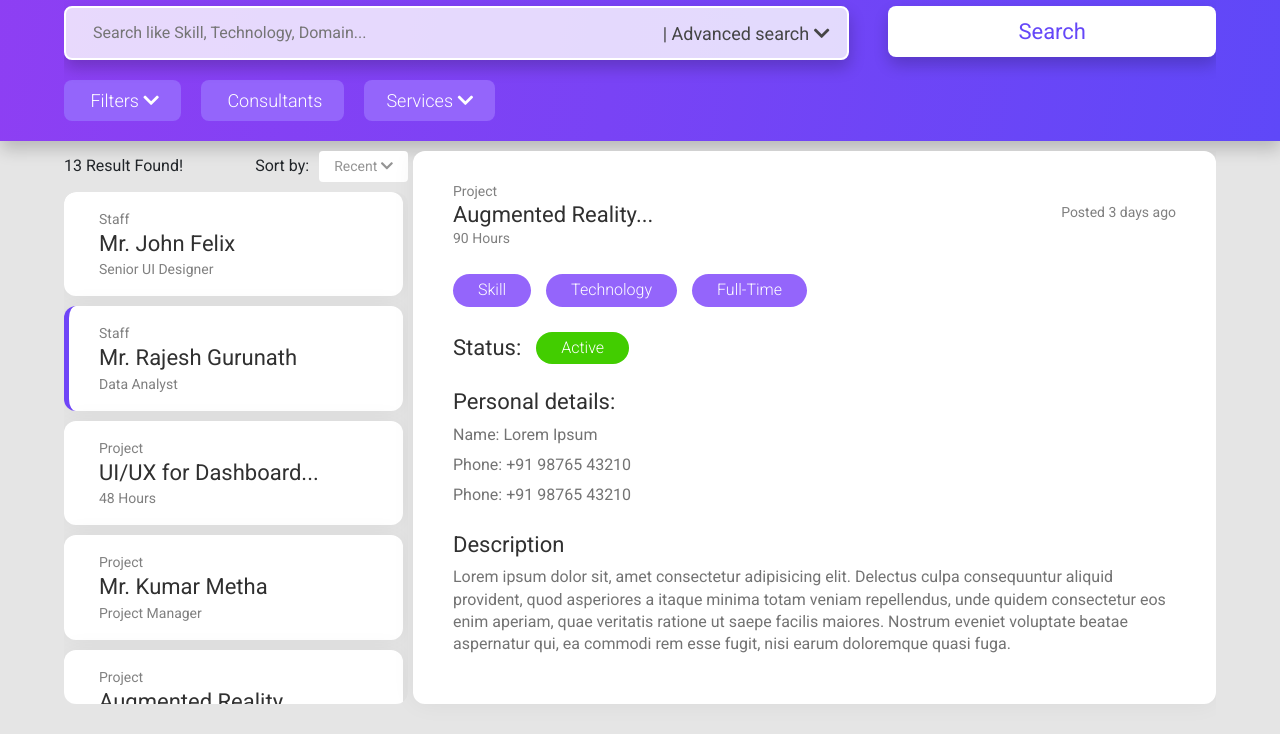
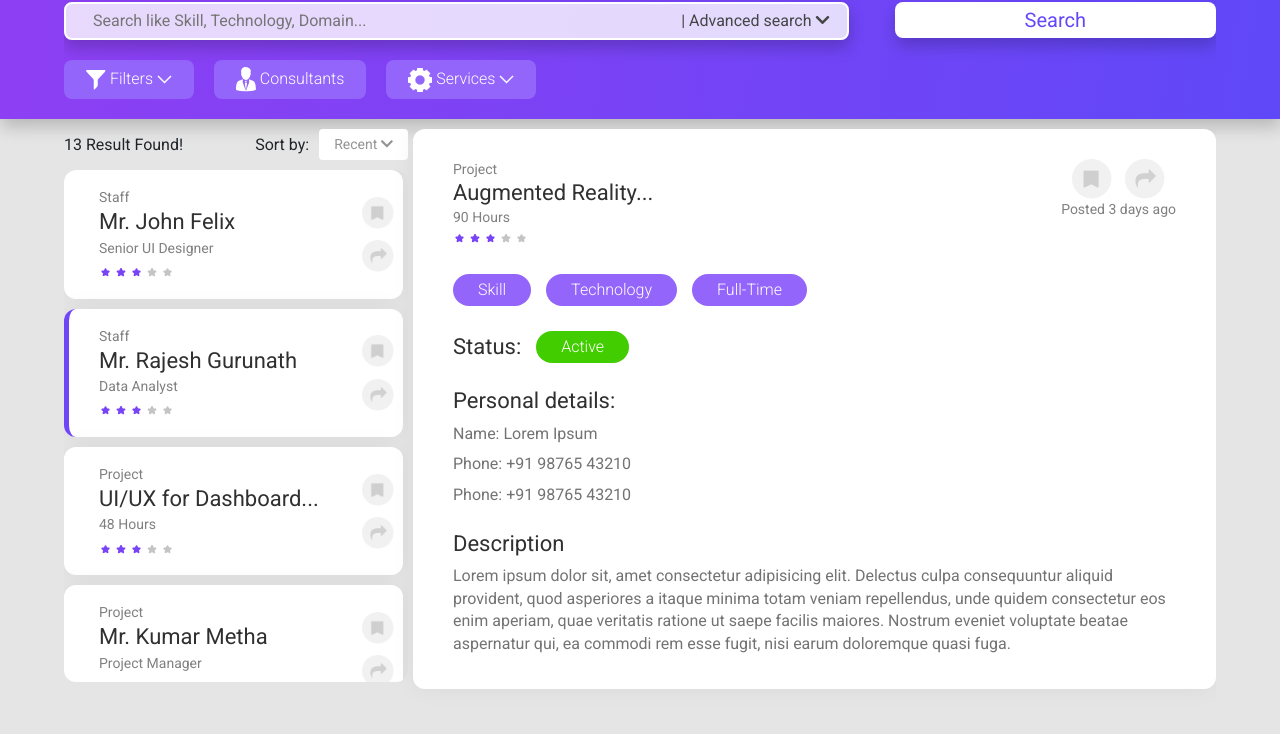
Before and after one commit to aarii22/dashboard-project, a plain HTML site: page index.html in a window 1280 px wide. Shown: the part 68-802 px from the top of the page. Drawn offline with nearby package versions, Linux system fonts and the light colour scheme.

Commit message:
Add files via upload

```diff
--- a/css/style.css
+++ b/css/style.css
@@ -46,6 +46,7 @@ img{
     max-width: 100%;
     line-height: 0;
     vertical-align: middle;
+    cursor: pointer;
 }
 .d-flex {
     display: flex;
@@ -74,7 +75,7 @@ header{
 }
 header .user-detail{
     text-align: right;
-    padding-bottom: 30px;
+    padding-bottom: 15px;
 }
 header .search-content{
     flex-basis: 70%;
@@ -88,21 +89,23 @@ header .search-btn{
     background: #FFFFFF;
     border-radius: 8px;
     color: #6547F8;
-    padding: 9px 130px;
-    font-size: 22px;
+    padding: 3px 130px;
+    font-size: 20px;
     font-weight: 500;
     border: transparent;
-    outline: none;
     cursor: pointer;
     box-shadow: 1px 8px 16px rgba(0, 0, 0, 0.2);
     transition: all 0.2s ease-in;
+}
+.primary-btn:focus{
+    outline: none;
 }
 .sec-btn{
     background: #9465FB;
     border-radius: 8px;
     padding: 5px 20px;
     color: #FFFFFF;
-    font-size: 18px;
+    font-size: 16px;
     font-weight: 300;
     border: 2px solid transparent;
     transition: all 0.2s ease-in;
@@ -126,7 +129,7 @@ header .search-content input{
     background: rgba(255, 255, 255, 0.8);
     border: 2px solid #FFFFFF;
     border-radius: 8px;
-    padding: 13px 27px;
+    padding: 5px 27px;
     color: #454545;
     width: 100%;
     box-shadow: 1px 8px 16px rgba(0, 0, 0, 0.2);
@@ -138,7 +141,7 @@ header .search-content form{
 }
 header .search-content form label{
     position: absolute;
-    font-size: 18px;
+    font-size: 16px;
     color: #454545;
     right: 20px;
     top: 50%;
@@ -189,11 +192,21 @@ header .service .dropdown{
     background: #FFFFFF;
     box-shadow: 0px 0px 25px rgba(0, 0, 0, 0.05);
     border-radius: 12px;
-    padding: 15px 30px;
+    padding: 15px 5px 15px 30px;
     margin: 0px 5px 10px 0px;
     display: flex;
+    justify-content: space-between;
     border-left: 5px solid transparent;
     transition: all 0.2s ease-in;
+}
+.user-section .user-cards .user picture{
+    display: flex;
+    flex-direction: column;
+    align-items: center;
+    justify-content: space-evenly;
+}
+.user-section .user-cards .user picture img, .user-details .content-right picture{
+    max-width: 80%;
 }
 .user-section .user-cards .user:hover, .user-section .user-cards .user.active{
     border-left: 5px solid #6F45F7;
@@ -217,6 +230,12 @@ header .service .dropdown{
 .user-details .user-details-head{
     justify-content: space-between;
     margin-bottom: 25px;
+}
+.user-details .user-details-head .content-right{
+    text-align: center;
+}
+.user-details .user-details-head .content-right img{
+    margin: 0px 5px;
 }
 .user-details .badges, .user-details .details{
     margin-bottom: 25px;
--- a/index.html
+++ b/index.html
@@ -20,8 +20,8 @@
         <div class="custom-container">
             <div class="user-detail">
                 <picture>
-                    <img src="" alt="saved" title="saved" />
-                    <img src="" alt="user" title="user" />
+                    <img src="./images/saved.svg" alt="saved" title="saved" />
+                    <img src="./images/user.svg" alt="user" title="user" />
                 </picture>
             </div>
             <div class="wrapper d-flex">
@@ -32,20 +32,22 @@
                     </form>
                     <div class="search-tools d-flex">
                         <div class="filter sec-btn" data-toggle="modal" data-target="#exampleModal">
-                            <img src="" alt="">
+                            <img src="./images/filter.png" alt="">
                             <span>Filters</span>
-                            <i class="fas fa-chevron-down"></i>
+                            <img src="./images/drop-down.png" />
                         </div>
                         <div class="consultant sec-btn">
-                            <img src="" alt="">
+                            <img src="./images/consultant.png" alt="">
                             <span>Consultants</span>
                         </div>
                         <div class="dropdown">
                             <button class="sec-btn btn btn-secondary dropdown-toggle" type="button"
                                 id="dropdownMenuButton" data-toggle="dropdown" aria-haspopup="true"
                                 aria-expanded="false">
+                                <img src="./images/services.png" alt="">
                                 Services
-                                <i class="fas fa-chevron-down"></i>
+                                <img src="./images/drop-down.png" />
+                                <!-- <i class="fas fa-chevron-down"></i> -->
                             </button>
                             <div class="dropdown-menu" aria-labelledby="dropdownMenuButton">
                                 <a class="dropdown-item" href="#">Service 1</a>
@@ -84,84 +86,84 @@
                         <div class="user-left">
                             <span>Staff</span>
                             <h1>Mr. John Felix</h1>
-                            <span>Senior UI Designer</span>
-                            <img src="" alt="">
+                            <span>Senior UI Designer</span><br>
+                            <img src="./images/group-star.png" alt="">
                         </div>
                         <picture class="user-right">
-                            <img src="" alt=""><br>
-                            <img src="" alt="">
+                            <img src="./images/saved.png" alt="">
+                            <img src="./images/share.png" alt="">
                         </picture>
                     </div>
                     <div class="user active">
                         <div class="user-left">
                             <span>Staff</span>
                             <h1>Mr. Rajesh Gurunath</h1>
-                            <span>Data Analyst</span>
-                            <img src="" alt="">
+                            <span>Data Analyst</span><br>
+                            <img src="./images/group-star.png" alt="">
                         </div>
                         <picture class="user-right">
-                            <img src="" alt=""><br>
-                            <img src="" alt="">
+                            <img src="./images/saved.png" alt="">
+                            <img src="./images/share.png" alt="">
                         </picture>
                     </div>
                     <div class="user">
                         <div class="user-left">
                             <span>Project</span>
                             <h1>UI/UX for Dashboard...</h1>
-                            <span>48 Hours </span>
-                            <img src="" alt="">
+                            <span>48 Hours </span><br>
+                            <img src="./images/group-star.png" alt="">
                         </div>
                         <picture class="user-right">
-                            <img src="" alt=""><br>
-                            <img src="" alt="">
+                            <img src="./images/saved.png" alt="">
+                            <img src="./images/share.png" alt="">
                         </picture>
                     </div>
                     <div class="user">
                         <div class="user-left">
                             <span>Project</span>
                             <h1>Mr. Kumar Metha</h1>
-                            <span>Project Manager</span>
-                            <img src="" alt="">
+                            <span>Project Manager</span><br>
+                            <img src="./images/group-star.png" alt="">
                         </div>
                         <picture class="user-right">
-                            <img src="" alt=""><br>
-                            <img src="" alt="">
+                            <img src="./images/saved.png" alt="">
+                            <img src="./images/share.png" alt="">
                         </picture>
                     </div>
                     <div class="user">
                         <div class="user-left">
                             <span>Project</span>
                             <h1>Augmented Reality...</h1>
-                            <span>90 Hours</span>
-                            <img src="" alt="">
+                            <span>90 Hours</span><br>
+                            <img src="./images/group-star.png" alt="">
                         </div>
                         <picture class="user-right">
-                            <img src="" alt=""><br>
-                            <img src="" alt="">
+                            <img src="./images/saved.png" alt="">
+                            <img src="./images/share.png" alt="">
                         </picture>
                     </div>
                     <div class="user">
                         <div class="user-left">
                             <span>Project</span>
                             <h1>Mr. Kumar Metha</h1>
-                            <span>Project Manager</span>
-                            <img src="" alt="">
+                            <span>Project Manager</span><br>
+                            <img src="./images/group-star.png" alt="">
                         </div>
                         <picture class="user-right">
-                            <img src="" alt=""><br>
-                            <img src="" alt="">
+                            <img src="./images/saved.png" alt="">
+                            <img src="./images/share.png" alt="">
                         </picture>
                     </div>
                     <div class="user">
                         <div class="user-left">
                             <span>Project</span>
                             <h1>Augmented Reality...</h1>
-                            <span>90 Hours</span>
-                            <img src="" alt="">
+                            <span>90 Hours</span><br>
+                            <img src="./images/group-star.png" alt="">
                         </div>
                         <picture class="user-right">
-                            <img src="" alt=""><br>
-                            <img src="" alt="">
+                            <img src="./images/saved.png" alt="">
+                            <img src="./images/share.png" alt="">
                         </picture>
                     </div>
                 </div>
@@ -175,14 +177,14 @@
                     <div class="content-left">
                         <span>Project</span>
                         <h1>Augmented Reality...</h1>
-                        <span>90 Hours</span>
-                        <img src="" alt="">
+                        <span>90 Hours</span><br>
+                        <img src="./images/group-star.png" alt="">
                     </div>
                     <div class="content-right">
-                        <div>
-                            <img src="" alt="">
-                            <img src="" alt="">
-                        </div>
+                        <picture>
+                            <img src="./images/saved.png" alt="">
+                            <img src="./images/share.png" alt="">
+                        </picture><br>
                         <span>Posted 3 days ago</span>
                     </div>
                 </div>
```
Also changed, not shown: images/consultant.png (added), images/drop-down.png (added), images/filter.png (added), images/group-star.png (added), images/saved-name.png (added), images/saved.png (added), images/saved.svg (added), images/services.png (added), images/share.png (added), images/user.png (added), images/user.svg (added).
